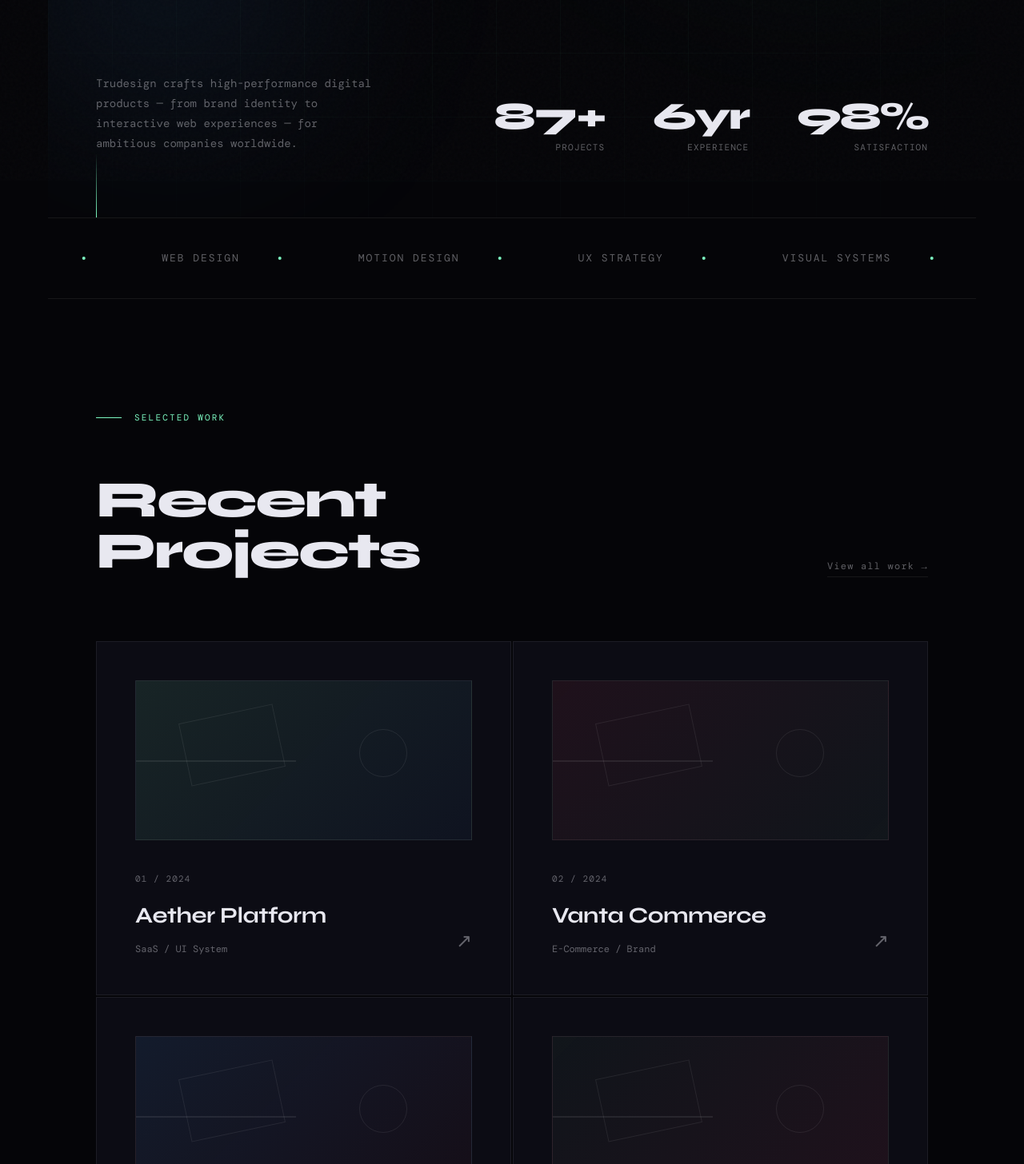
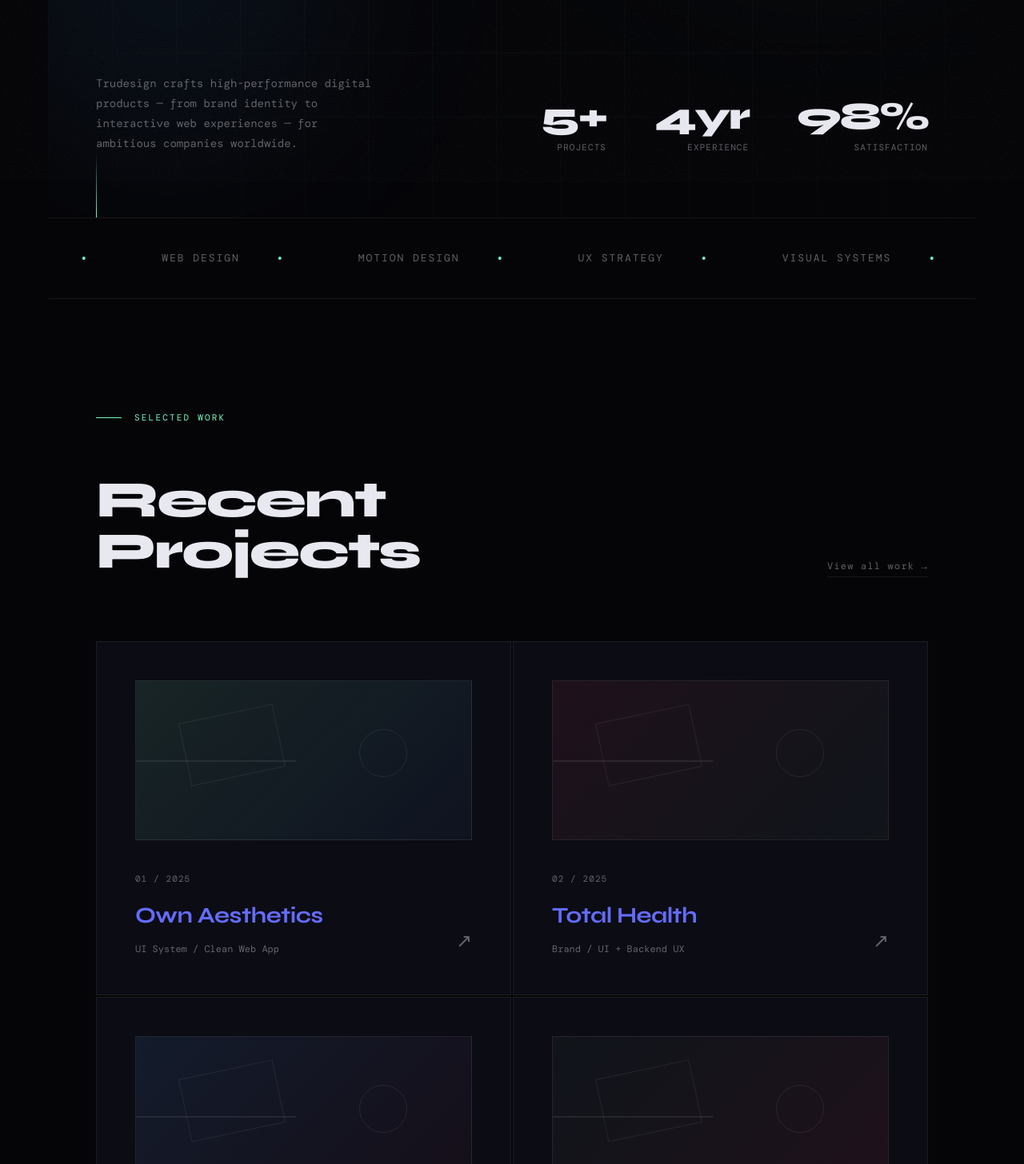
Before and after one commit to TruDesignWeb/TruDesign, a React (Vite) app: page / in a window 1280 px wide. Shown: the part 574-2030 px from the top of the page at 80% size. Built offline with nearby package versions, Linux system fonts and the light colour scheme; a web font is replaced by a local one.

Commit message:
adjusting app sections

```diff
--- a/src/App.tsx
+++ b/src/App.tsx
@@ -34,16 +34,16 @@ export default function TrudesignHome() {
   }, []);
 
   const projects = [
-    { id: "01", name: "Aether Platform", tag: "SaaS / UI System", year: "2024" },
-    { id: "02", name: "Vanta Commerce", tag: "E-Commerce / Brand", year: "2024" },
-    { id: "03", name: "Solace Health", tag: "Web App / Identity", year: "2023" },
-    { id: "04", name: "Nexus Finance", tag: "Dashboard / UX", year: "2023" },
+    { id: "01", name: "Own Aesthetics", tag: "UI System / Clean Web App", year: "2025", link: "https://ownaesthetics.com" },
+    { id: "02", name: "Total Health", tag: "Brand / UI + Backend UX", year: "2025", link: "https://totalhealthrepo.vercel.app" },
+    { id: "03", name: "The Move", tag: "React App / Social Connection", year: "2025" },
+    { id: "04", name: "CyAI", tag: "Dashboard / UX", year: "2026", link: "https://github.com/Truman-Folkers/ISUAIProject" },
   ];
 
   const services = [
-    { num: "01", title: "Brand Identity", desc: "Visual systems that outlast trends — logos, palettes, and type hierarchies built for longevity." },
+    { num: "01", title: "IT Consulting", desc: "Streamlining your daily processes for maximum efficiency and productivity." },
     { num: "02", title: "Web Design", desc: "Pixel-perfect interfaces engineered for engagement, conversion, and pure aesthetic delight." },
-    { num: "03", title: "Motion & Interaction", desc: "Micro-interactions and transitions that make digital products feel alive and responsive." },
+    { num: "03", title: "App Design", desc: "Micro-interactions and transitions that make apps feel alive and responsive." },
     { num: "04", title: "Digital Strategy", desc: "Research-backed positioning to ensure your brand occupies the right space in the market." },
   ];
 
@@ -79,7 +79,7 @@ export default function TrudesignHome() {
         <div className="hero-orb orb2" />
         <div className="scroll-line" />
 
-        <div className="hero-eyebrow">— Digital Design Studio — Est. 2019</div>
+        <div className="hero-eyebrow">— Digital Design Studio — Est. 2025</div>
 
         <h1 className="hero-headline">
           We build<br />
@@ -94,11 +94,11 @@ export default function TrudesignHome() {
           </p>
           <div className="hero-stats">
             <div className="stat-item">
-              <div className="stat-num">87+</div>
+              <div className="stat-num">5+</div>
               <div className="stat-label">Projects</div>
             </div>
             <div className="stat-item">
-              <div className="stat-num">6yr</div>
+              <div className="stat-num">4yr</div>
               <div className="stat-label">Experience</div>
             </div>
             <div className="stat-item">
@@ -133,6 +133,7 @@ export default function TrudesignHome() {
         </div>
         <div className="projects-grid">
           {projects.map((p, i) => (
+            <a href ={`${p.link}`} className="service-link">
             <div className="project-card" key={p.id}>
               <div className={`project-visual pv${i + 1}`}>
                 <div className="project-visual-inner">
@@ -147,6 +148,7 @@ export default function TrudesignHome() {
               <div className="project-tag">{p.tag}</div>
               <div className="project-arrow">↗</div>
             </div>
+            </a>
           ))}
         </div>
       </section>
@@ -179,7 +181,7 @@ export default function TrudesignHome() {
         </div>
         <div className="about-right">
           <p className="about-body">
-            We're a boutique studio that obsesses over the intersection of aesthetics and performance. Every pixel serves a purpose. Every interaction has intention. We partner with startups and scale-ups who refuse to be invisible.
+            We are a digital design studio focused on crafting high-performance products and apps. With a blend of creativity, strategy, and technical expertise, we help businesses connect with their audiences through compelling digital experiences.
           </p>
           <div className="about-tags">
             {["Figma", "React", "Next.js", "Framer", "Three.js", "GSAP", "Webflow", "Branding"].map((t) => (
@@ -197,9 +199,11 @@ export default function TrudesignHome() {
           build something<br />
           <span className="dim">extraordinary?</span>
         </h2>
+        <a href = "mailto:trudesignweb@gmail.com">
         <button className="cta-btn">
           Let's talk <span className="cta-btn-arrow">→</span>
         </button>
+        </a>
       </section>
       </div>
 
```
